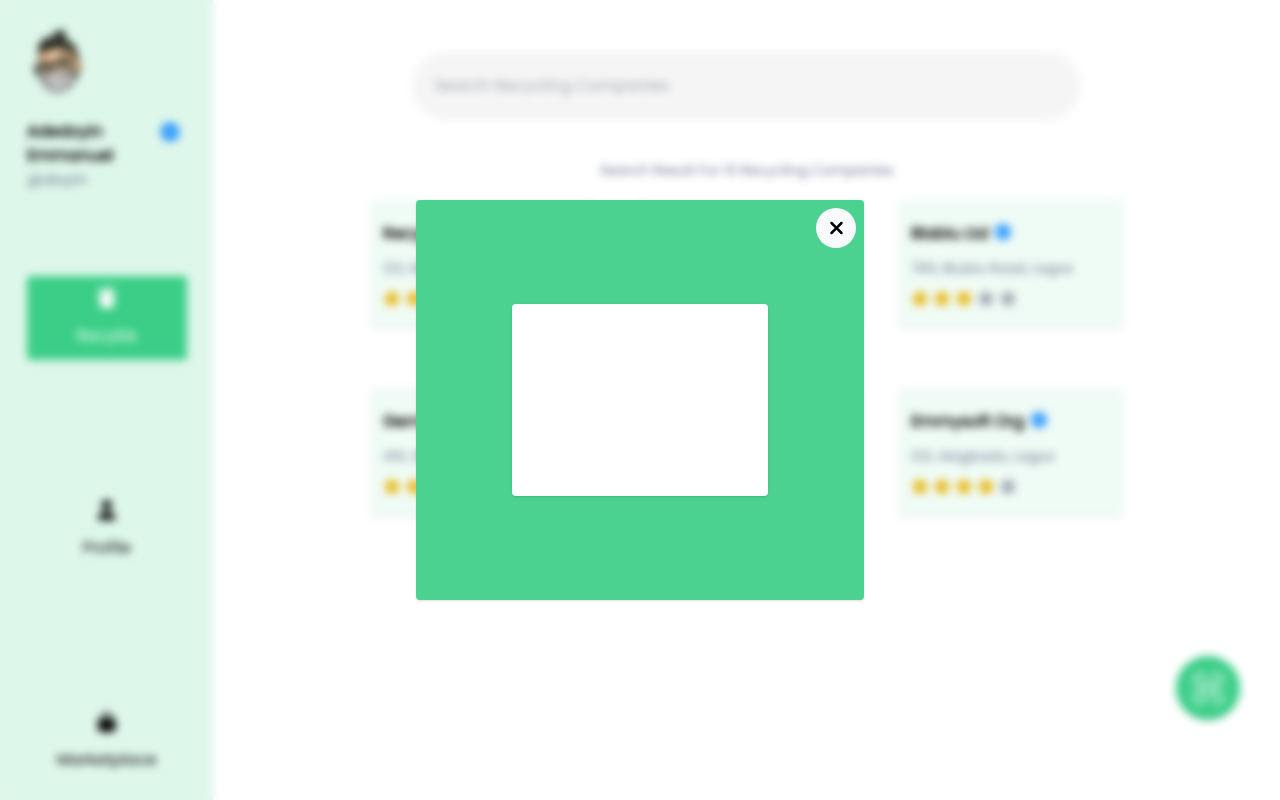
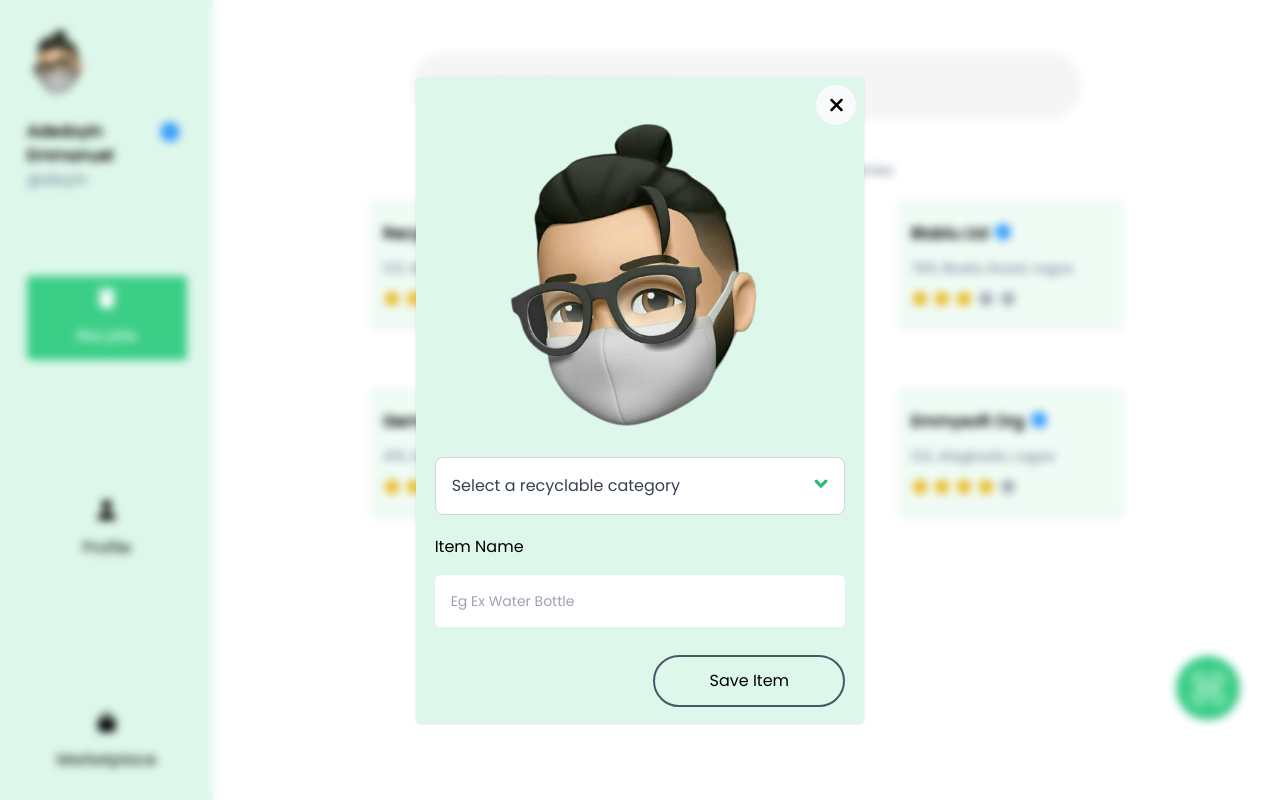
Before and after one commit to Adedoyin-Emmanuel/Recykle, a React (Vite) app: page /recycle in a window 1280 px wide. Both pictures are taken after a click on the element 1208 px from the left and 688 px from the top of the page. Built offline with nearby package versions, Linux system fonts and the light colour scheme.

Commit message:
Updated scan-item-container

```diff
--- a/src/App.css
+++ b/src/App.css
@@ -21,7 +21,27 @@ body {
   overflow-x: hidden !important;
 }
 
-/* .scan-item:hover {
-  transform: scale(1.2);
-  transition: 0.2s linear;
-} */
+/* Hide default scrollbar */
+::-webkit-scrollbar {
+  width: 0.5em;
+}
+
+::-webkit-scrollbar-track {
+  background-color: transparent;
+}
+
+::-webkit-scrollbar-thumb {
+  background-color: transparent;
+}
+
+
+/* Customize scrollbar track */
+::-webkit-scrollbar-track {
+  background-color: #f1f1f1; /* Change this color as needed */
+}
+
+/* Customize scrollbar thumb */
+::-webkit-scrollbar-thumb {
+  background-color: #8684848e; /* Change this color as needed */
+  border-radius: 6px;
+}
--- a/src/components/ScanItemContainer/ScanItemContainer.tsx
+++ b/src/components/ScanItemContainer/ScanItemContainer.tsx
@@ -1,8 +1,9 @@
-import React, { useState } from "react";
+import React from "react";
 import { motion } from "framer-motion";
-import Container from "../Container/Container";
 import { FontAwesomeIcon } from "@fortawesome/react-fontawesome";
 import { faXmark } from "@fortawesome/free-solid-svg-icons";
+import Memoji from "./../../assets/memoji.png";
+import Input from "../Input/Input";
 
 interface ScanItemContainerProps extends React.HTMLAttributes<HTMLDivElement> {
   blur?: boolean;
@@ -16,7 +17,6 @@ const ScanItemContainer = ({
   showScanItemContainer,
 }: ScanItemContainerProps): JSX.Element => {
   let showContainer = showScanItemContainer;
-  console.log(showScanItemContainer);
   const handleButtonClick = () => {
     showContainer = false;
     onClose();
@@ -26,7 +26,20 @@ const ScanItemContainer = ({
     hidden: { opacity: 0, scale: 0.8 },
     visible: { opacity: 1, scale: 1 },
   };
-
+  const recyclableCategories = [
+    "Paper and Cardboard",
+    "Plastics",
+    "Glass",
+    "Metals",
+    "Electronics",
+    "Textiles",
+    "Organic Waste",
+    "Batteries",
+    "Hazardous Waste",
+    "Tires",
+    "Appliances",
+    "Glass Bottles",
+  ];
   return showContainer ? (
     <motion.div
       initial="hidden"
@@ -41,7 +54,7 @@ const ScanItemContainer = ({
         initial={{ y: 30, opacity: 0 }}
         animate={{ y: 0, opacity: 1 }}
         transition={{ delay: 0.2 }}
-        className="bg-green-100 w-11/12 md:w-2/4 lg:w-[35%] h-2/4 rounded shadow relative flex items-center justify-center overflow-x-hidden"
+        className="bg-green-5 w-11/12 md:w-2/4 lg:w-[35%] h-auto min-h-[50%] rounded shadow relative flex flex-col items-center justify-center overflow-y-scroll"
       >
         <motion.section
           className="absolute top-2 right-2 bg-slate-50 rounded-full p-0 h-10 w-10 flex items-center justify-center cursor-pointer transition-colors transform-gpu duration-100 hover:bg-red-500 hover:text-white"
@@ -56,8 +69,53 @@ const ScanItemContainer = ({
           initial={{ scale: 0.8 }}
           animate={{ scale: 1 }}
           transition={{ type: "spring", damping: 15 }}
-          className="h-48 w-64 shadow bg-white rounded"
-        ></motion.section>
+          className=""
+        >
+          <img src={Memoji} alt="memoji" className="w-[320px] h-[380px]" />
+        </motion.section>
+
+        <div className="relative inline-block w-11/12">
+          <select className="block w-full px-4 p-4 pr-8 text-gray-700 bg-white border border-gray-300 rounded-lg appearance-none focus:outline-none focus:border-blue-500">
+            <option value="">Select a recyclable category</option>
+            {recyclableCategories.map((category, index) => (
+              <option
+                key={index}
+                value={category}
+                className="hover:bg-green-100"
+              >
+                {category}
+              </option>
+            ))}
+          </select>
+
+          <div className="absolute inset-y-0 right-0 flex items-center px-2 pointer-events-none">
+            <svg
+              className="w-8 h-8 fill-current text-green-300"
+              viewBox="0 0 20 20"
+            >
+              <path
+                fillRule="evenodd"
+                d="M6.293 6.293a1 1 0 011.414 0L10 8.586l2.293-2.293a1 1 0 111.414 1.414l-3 3a1 1 0 01-1.414 0l-3-3a1 1 0 010-1.414z"
+                clipRule="evenodd"
+              ></path>
+            </svg>
+          </div>
+        </div>
+        <div className="w-11/12 mt-5">
+          <label htmlFor="item-name" className="capitalize">
+            item name
+          </label>
+
+          <Input
+            className="mb-3 mt-1 text-sm bg-white capitalize"
+            placeholder="eg ex water bottle "
+          />
+          <section className="button-section w-11/12 md:w-full flex items-center justify-center mx-auto md:mx-0 md:justify-end b-5 my-4">
+            <button className="bg-transparent border-2 md:w-48 border-gray-600 rounded-[30px] p-3 capitalize w-full hover:border-transparent hover:bg-green-200 hover:text-white transition-colors transform-gpu duration-100 ease-in-out">
+              save item
+            </button>
+          </section>
+        </div>
       </motion.section>
     </motion.div>
   ) : (
--- a/src/pages/Recycle/Recycle.tsx
+++ b/src/pages/Recycle/Recycle.tsx
@@ -73,13 +73,11 @@ const Recycle: React.FC = (): JSX.Element => {
   };
 
   const handleModalClose = () => {
-    console.log("Modal was closed");
     setShowItemsContainer(false);
   };
 
   const handleScanItemPick = () => {
     setShowItemsContainer(true);
-    console.log("i was clicked");
   };
   return (
     <Dashboard onRecyklePage className="flex flex-col items-center">
```
